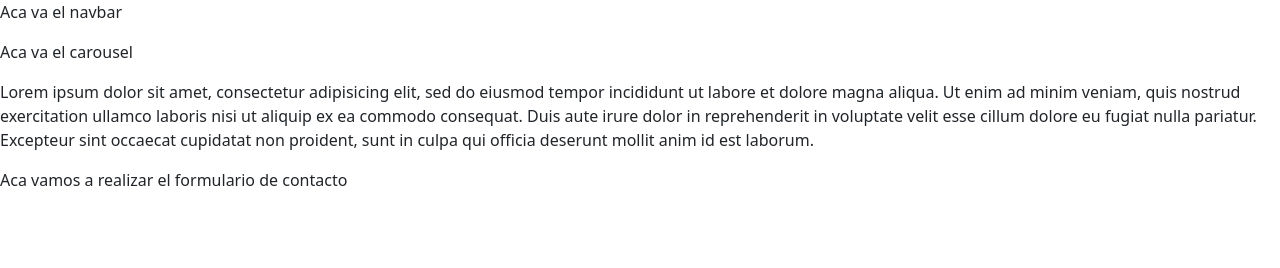
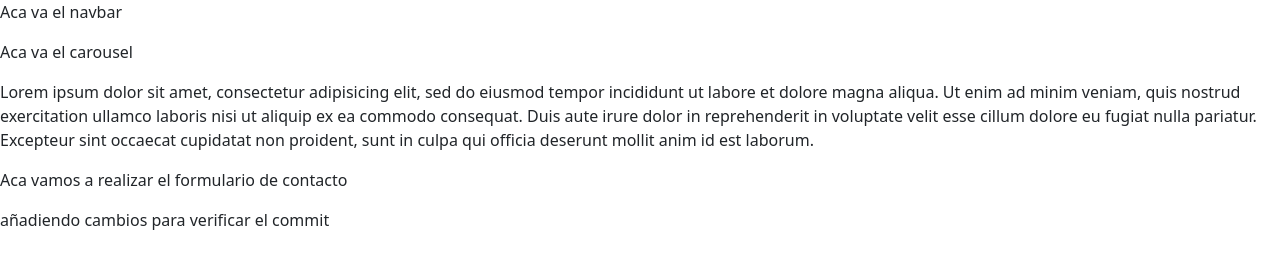
Before and after one commit to mrivaslezama/viajeschile, a plain HTML site: page index.html in a window 1280 px wide. Drawn offline with nearby package versions, Linux system fonts and the light colour scheme; a script that the page names is missing; a web font is replaced by a local one.

Commit message:
actualizando archivo

```diff
--- a/index.html
+++ b/index.html
@@ -42,7 +42,7 @@
 
     <!--formulario de contacto-->
     <p>Aca vamos a realizar el formulario de contacto</p>
-
+    <p>añadiendo cambios para verificar el commit</p>
 
     <!--footer-->
 
```
